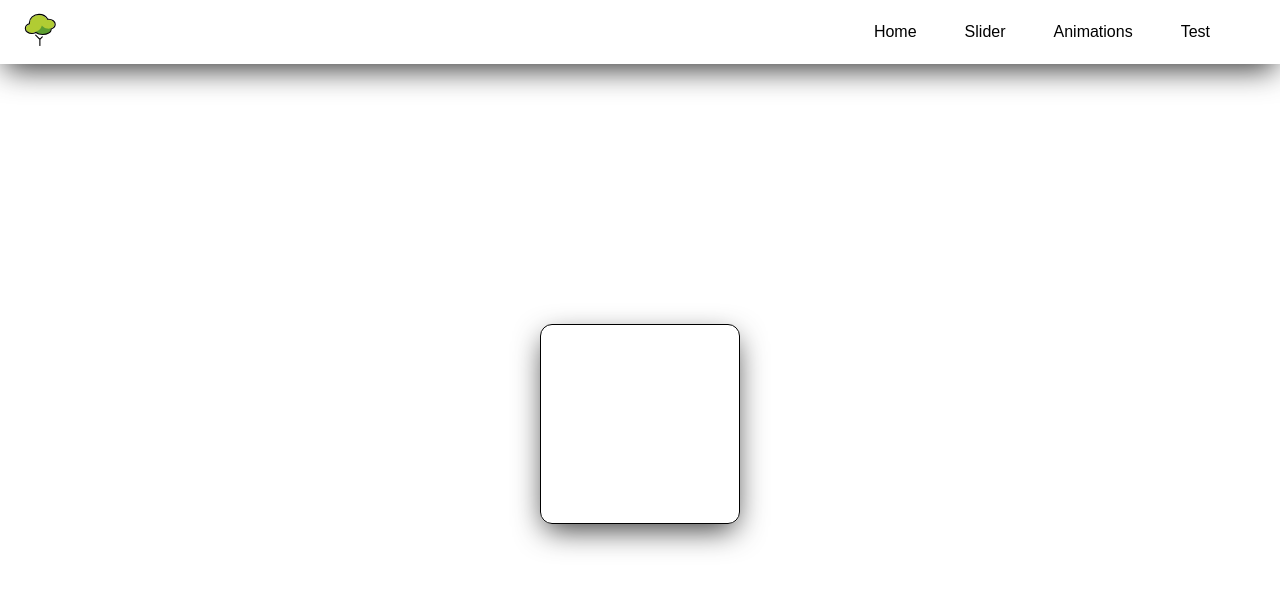
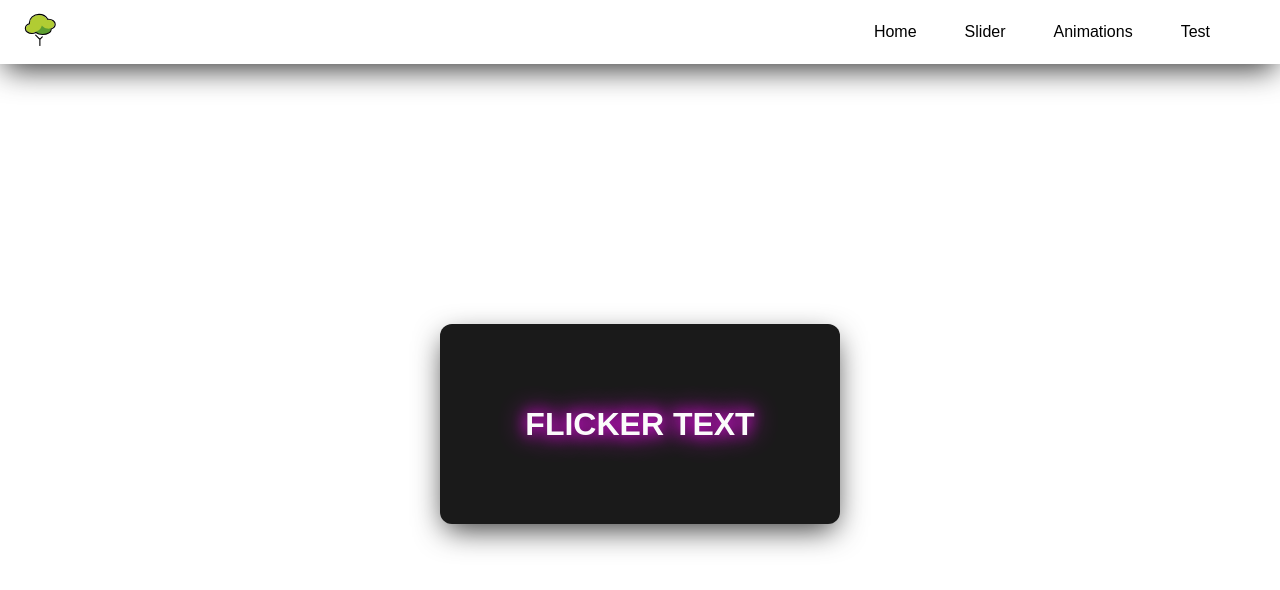
Before and after one commit to AndreasB09/React-Components, a React (Vite) app: page /Animations in a window 1280 px wide. Shown: the top 590 px of the page. Built offline with nearby package versions, Linux system fonts and the light colour scheme.

Commit message:
flickerText

```diff
--- a/package.json
+++ b/package.json
@@ -10,6 +10,8 @@
     "preview": "vite preview"
   },
   "dependencies": {
+    "framer-motion": "^12.6.2",
+    "motion-frame": "^2.0.2",
     "prop-types": "^15.8.1",
     "react": "^18.2.0",
     "react-dom": "^18.2.0",
@@ -23,6 +25,6 @@
     "eslint-plugin-react": "^7.34.1",
     "eslint-plugin-react-hooks": "^4.6.0",
     "eslint-plugin-react-refresh": "^0.4.6",
-    "vite": "^5.2.12"
+    "vite": "^6.2.3"
   }
 }
--- /dev/null
+++ b/src/components/FlickerText/FlickerText.jsx
@@ -0,0 +1,26 @@
+import { motion } from "framer-motion";
+import styles from "./FlickerText.module.css";
+import PropTypes from "prop-types";
+
+const FlickerText = ({ text }) => {
+  return (
+    <motion.h2
+      className={styles.flicker}
+      initial={{ opacity: 0.8 }}
+      animate={{ opacity: [0.6, 1, 0.6] }}
+      transition={{
+        duration: 1.5,
+        repeat: Infinity,
+        repeatType: "reverse",
+      }}
+    >
+      {text}
+    </motion.h2>
+  );
+};
+
+FlickerText.propTypes = {
+  text: PropTypes.string.isRequired
+};
+
+export default FlickerText;
--- /dev/null
+++ b/src/components/FlickerText/FlickerText.module.css
@@ -0,0 +1,14 @@
+.flicker {
+    color: white;
+    font-size: 2rem;
+    font-weight: bold;
+    text-transform: uppercase;
+    text-align: center;
+    animation: flicker 1.5s infinite alternate;
+  }
+
+  @keyframes flicker {
+    0% { opacity: 0.8; text-shadow: 0 0 5px #fff, 0 0 10px #fff; }
+    50% { opacity: 1; text-shadow: 0 0 15px #ff00ff, 0 0 30px #ff00ff; }
+    100% { opacity: 0.8; text-shadow: 0 0 5px #fff, 0 0 10px #fff; }
+  }
--- a/src/pages/Animations/Animations.jsx
+++ b/src/pages/Animations/Animations.jsx
@@ -1,12 +1,13 @@
 import Layout from "../../components/Layout/Layout.jsx";
 import styles from './Animations.module.css';
+import FlickerText from "../../components/FlickerText/FlickerText.jsx";
 
 function Animations() {
     return (
         <Layout>
-            <div className={styles.animationContainer}>
-                <div className={styles.card}>
-
+            <div className={styles.flickerContainer}>
+                <div className={styles.flickerText}>
+                    <FlickerText text="Flicker Text" />
                 </div>
 
             </div>
--- a/src/pages/Animations/Animations.module.css
+++ b/src/pages/Animations/Animations.module.css
@@ -1,4 +1,4 @@
-.animationContainer {
+.flickerContainer {
   display: flex;
   justify-content: center;
   align-items: center;
@@ -13,3 +13,15 @@
   border-radius: 0.75rem;
   box-shadow: 0px 10px 30px -5px rgba(0, 0, 0, 0.8);
 }
+
+.flickerText {
+  display: flex;
+  width: 400px;
+  height: 200px;
+  /* border: solid black 1px; */
+  border-radius: 0.75rem;
+  justify-content: center;
+  align-items: center;
+  box-shadow: 0px 10px 30px -5px rgba(0, 0, 0, 0.8);
+  background-color: #1a1a1a;
+}
```
Also changed, not shown: 1 other file (tests, documents, lock files or other folders).
